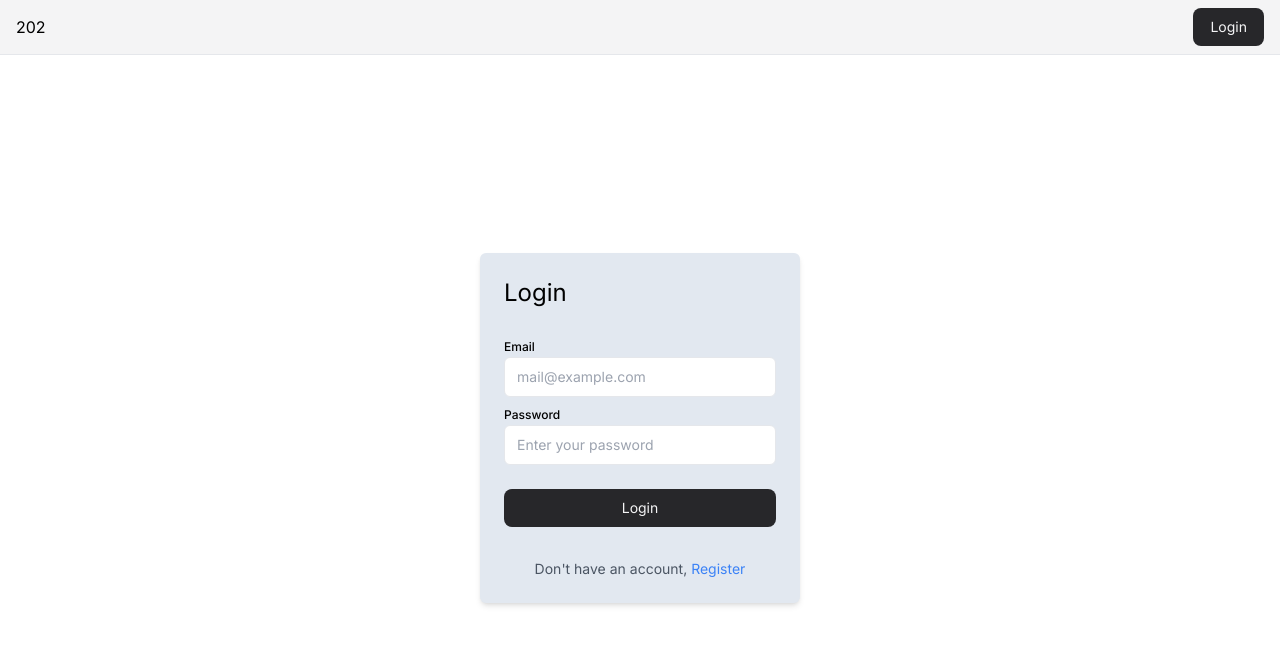
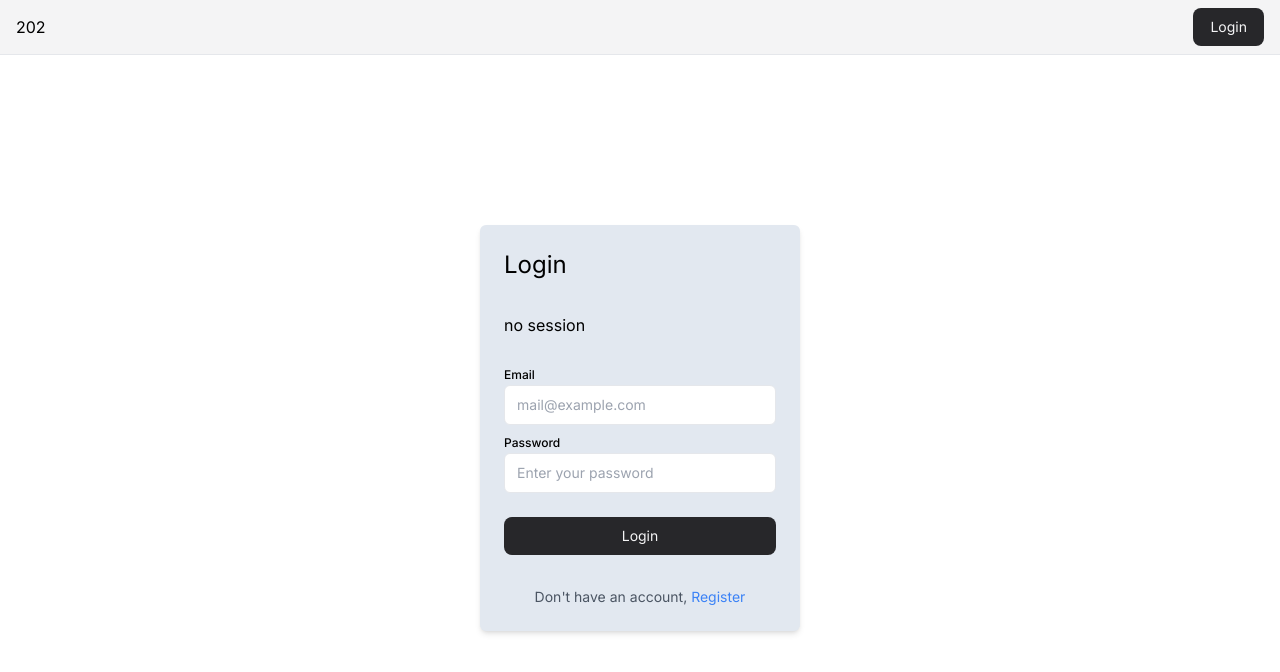
Before and after one commit to emre1n/next-auth-prisma, a Next.js app: page /login in a window 1280 px wide. Shown: the top 672 px of the page. Built offline with nearby package versions, Linux system fonts and the light colour scheme; no server answers.

Commit message:
check session

```diff
--- a/src/actions/db/login.ts
+++ b/src/actions/db/login.ts
@@ -22,7 +22,7 @@ export async function login(data: LoginFormValuesType) {
     await signIn('credentials', {
       email,
       password,
-      // redirectTo: DEFAULT_LOGIN_REDIRECT,
+      redirectTo: DEFAULT_LOGIN_REDIRECT,
     });
   } catch (error) {
     if (error instanceof AuthError) {
--- a/src/app/(auth)/login/page.tsx
+++ b/src/app/(auth)/login/page.tsx
@@ -1,9 +1,13 @@
+import { auth } from '@/auth';
 import LoginForm from '@/components/LoginForm';
 
-export default function Page() {
+export default async function Page() {
+  const session = await auth();
+
   return (
     <div className="w-full flex flex-col gap-8">
       <h1 className="text-2xl">Login</h1>
+      <p>{session ? JSON.stringify(session?.user?.email) : 'no session'}</p>
       <LoginForm />
     </div>
   );
```
